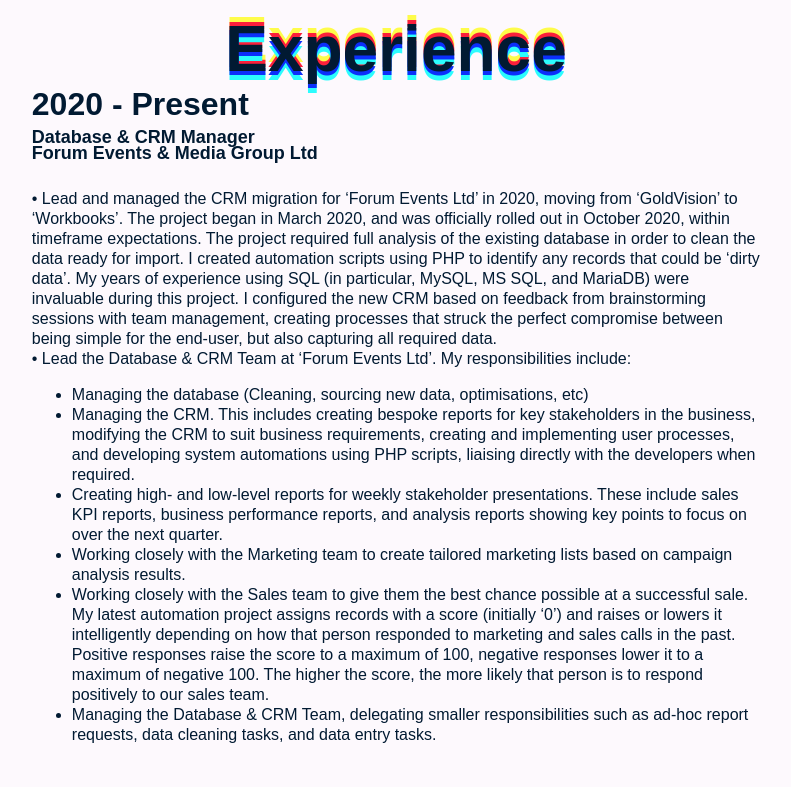
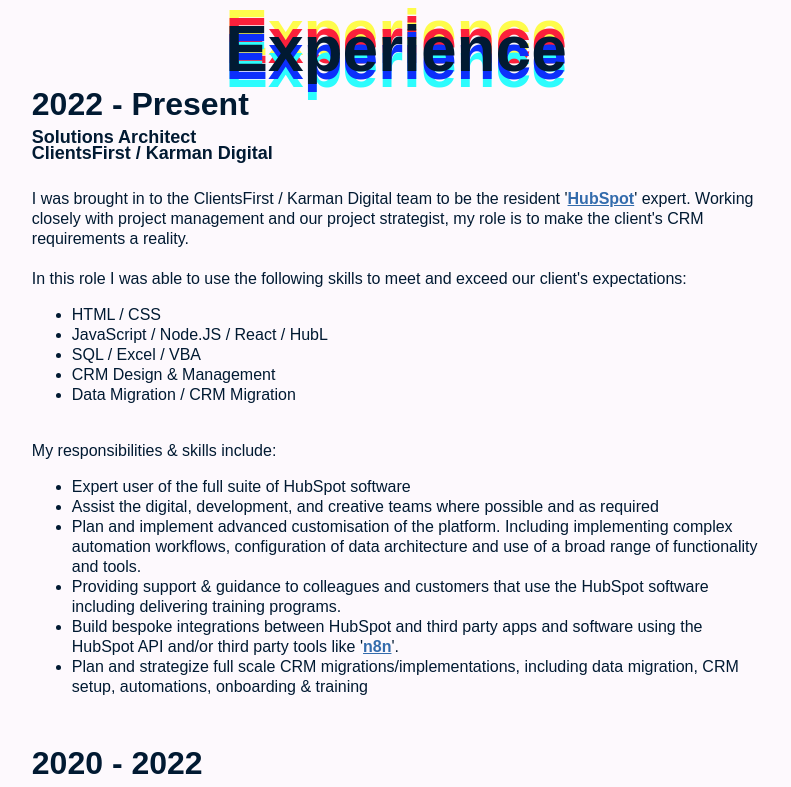
Before and after one commit to PhillyThomas/CV, a plain HTML site: page index.html in a window 1280 px wide. Shown: the part 1460-2247 px from the top of the page, without its empty margins (244-1035 px from the left). Drawn offline with Linux system fonts and the light colour scheme; a web font is replaced by a local one.

Commit message:
Update index.html

```diff
--- a/index.html
+++ b/index.html
@@ -52,7 +52,34 @@
             <h2>Experience</h2>
             <div class="containcenternoflex" style="text-align:left;">
                 <div class="expcontainer" style="margin-bottom:6em;">
-                   <h3>2020 - Present</h3>
+                    <h3>2022 - Present</h3>
+                    <h4>Solutions Architect</h4>
+                    <h4>ClientsFirst / Karman Digital</h4>
+                    <p>
+                         I was brought in to the ClientsFirst / Karman Digital team to be the resident '<a href="https://www.hubspot.com/" target="_BLANK">HubSpot</a>' expert. Working closely with project management and our project strategist, my role is to make the client's CRM requirements a reality.
+                         <br><br>
+                         In this role I was able to use the following skills to meet and exceed our client's expectations:
+                         <ul>
+                            <li>HTML / CSS</li>
+                            <li>JavaScript / Node.JS / React / HubL</li>
+                            <li>SQL / Excel / VBA</li>
+                            <li>CRM Design & Management</li>
+                            <li>Data Migration / CRM Migration</li>
+                         </ul>
+                         <br>
+                         My responsibilities & skills include:
+                             <ul>
+                                 <li>Expert user of the full suite of HubSpot software</li>
+                                 <li>Assist the digital, development, and creative teams where possible and as required</li>
+                                 <li>Plan and implement advanced customisation of the platform. Including implementing complex automation workflows, configuration of data architecture and use of a broad range of functionality and tools.</li>
+                                 <li>Providing support & guidance to colleagues and customers that use the HubSpot software including delivering training programs. </li>
+                                 <li>Build bespoke integrations between HubSpot and third party apps and software using the HubSpot API and/or third party tools like '<a href="https://n8n.io/" target="_BLANK">n8n</a>'.</li>
+                                 <li>Plan and strategize full scale CRM migrations/implementations, including data migration, CRM setup, automations, onboarding & training</li>
+                            </ul>
+                     </p>
+                 </div>
+                <div class="expcontainer" style="margin-bottom:6em;">
+                   <h3>2020 - 2022</h3>
                    <h4>Database & CRM Manager</h4>
                    <h4>Forum Events & Media Group Ltd</h4>
                    <p>
@@ -117,7 +144,7 @@
                      </p>
                 </div>
                 <div class="expcontainer" style="margin-bottom:6em;">
-                    <h3>Other&nbsp;&nbsp;notable&nbsp;&nbsp;project&nbsp;&nbsp;&&nbsp;&nbsp;Skills</h3>
+                    <h3>Other&nbsp;&nbsp;notable&nbsp;&nbsp;projects&nbsp;&nbsp;&&nbsp;&nbsp;Skills</h3>
                     <p>
                         &nbsp;&nbsp;&nbsp;&nbsp;I have developed and maintained multiple private servers for the online MMORPG “Ragnarok Online”. Using a coding language derived from JavaScript to create custom content for our players, whilst also modifying the base game code in C++ and C#.
                         <br>&nbsp;&nbsp;&nbsp;&nbsp;My most popular addition which has been downloaded over 100 times by other developers was an ‘NPC’ (<i>Non-playable character</i>) that scanned the player’s inventory, and would purchase items from the player in bulk. This saved players time and effort, as the base-game only offered a basic UI for merchant interaction.
@@ -131,7 +158,7 @@
                 <div class="expcontainer" style="margin-bottom:6em;" id="download">
                     <h3>Download&nbsp;&nbsp;this&nbsp;&nbsp;CV&nbsp;&nbsp;as&nbsp;&nbsp;PSD</h3>
                     <p>
-                        To download a 'physical' copy of this CV, click <a href="PThomasCV_Oct2021.pdf" target="_BLANK" id="downloadCVLink">this link</a>.
+                        To download a 'physical' copy of this CV, click <a href="PThomasCV_Oct2023.pdf" target="_BLANK" id="downloadCVLink">this link</a>.
                     </p>
                 </div>
             </div>
```
